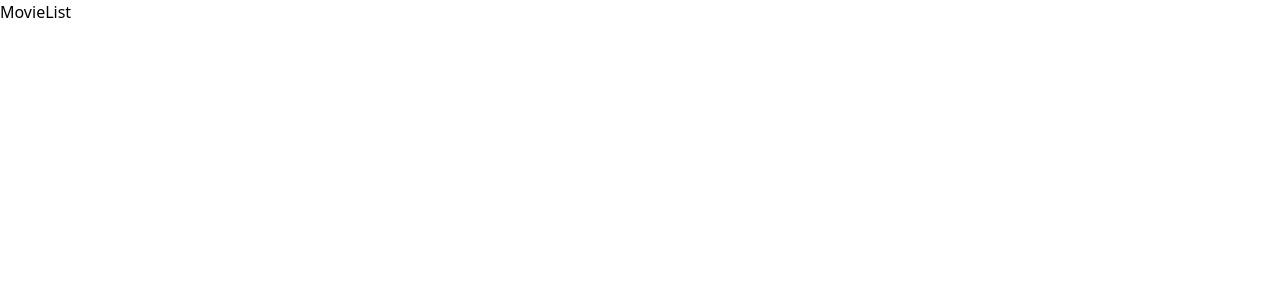
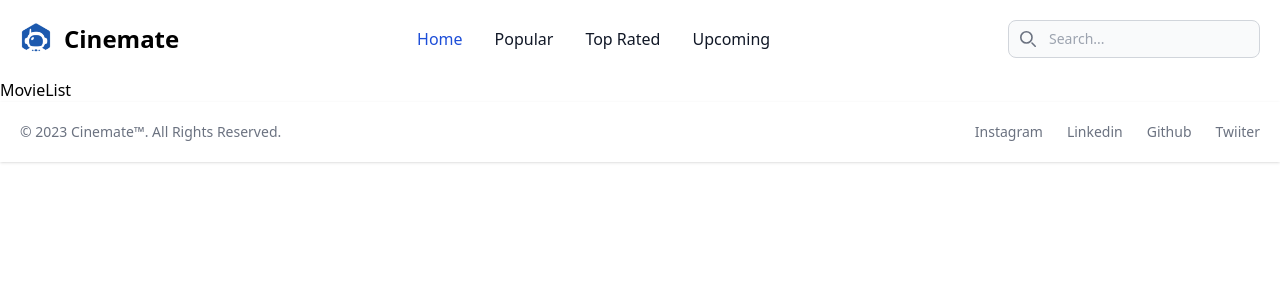
Before and after one commit to Ankit-Kum-ar/cinemate, a React (Create React App) app: page / in a window 1280 px wide. Shown: the top 300 px of the page. Built offline with nearby package versions, Linux system fonts and the light colour scheme.

Commit message:
Creating Header and Footer of website

```diff
--- a/src/App.js
+++ b/src/App.js
@@ -3,10 +3,13 @@
 import MovieDetail from "./pages/MovieDetail";
 import Search from "./pages/Search";
 import PageNotFound from "./pages/PageNotFound";
+import Header from "./components/Header";
+import Footer from "./components/Footer";
 
 function App() {
   return (
-    <>
+    <div>
+      <Header/>
       <Routes>
         {/* Routes go here */}
         <Route path="/" element={<MovieList/>}></Route>
@@ -17,7 +20,8 @@
         <Route path="/search" element={<Search/>}></Route>
         <Route path="*" element={<PageNotFound/>}></Route>
       </Routes>
-    </>
+      <Footer/>
+    </div>
   );
 }
 
--- a/src/components/Footer.jsx
+++ b/src/components/Footer.jsx
@@ -1,10 +1,27 @@
 import React from 'react'
-
+import { Link } from 'react-router-dom'
 const Footer = () => {
   return (
-    <div>
-
-    </div>
+    <footer className="bg-white shadow p-1 dark:bg-gray-800">
+        <div className="w-full mx-auto max-w-screen-xl p-4 md:flex md:items-center md:justify-between">
+          <span className="text-sm text-gray-500 sm:text-center dark:text-gray-400">© 2023 <Link to="/" className="hover:underline">Cinemate™</Link>. All Rights Reserved.
+        </span>
+        <ul className="flex flex-wrap items-center mt-3 text-sm font-medium text-gray-500 dark:text-gray-400 sm:mt-0">
+            <li>
+                <a href="#" className="hover:underline me-4 md:me-6">Instagram</a>
+            </li>
+            <li>
+                <a href="#" className="hover:underline me-4 md:me-6">Linkedin</a>
+            </li>
+            <li>
+                <a href="#" className="hover:underline me-4 md:me-6">Github</a>
+            </li>
+            <li>
+                <a href="#" className="hover:underline">Twiiter</a>
+            </li>
+        </ul>
+        </div>
+    </footer>
   )
 }
 
--- a/src/components/Header.jsx
+++ b/src/components/Header.jsx
@@ -1,9 +1,68 @@
-import React from 'react'
-
+import React, { useState } from 'react'
+import logo from '../assets/logo.png'
+import { Link, NavLink } from 'react-router-dom'
 const Header = () => {
+  const activeClass = "block py-2 px-3 text-white bg-blue-700 rounded md:bg-transparent md:text-blue-700 md:p-0 md:dark:text-blue-500";
+  const inActivClass = "block py-2 px-3 text-gray-900 rounded hover:bg-gray-100 md:hover:bg-transparent md:hover:text-blue-700 md:p-0 dark:text-white md:dark:hover:text-blue-500 dark:hover:bg-gray-700 dark:hover:text-white md:dark:hover:bg-transparent dark:border-gray-700";
+  const [hidden, setHidden] = useState(true);
   return (
     <div>
+      <nav className="bg-white border-gray-200 dark:bg-gray-900 p-1">
+        <div className="max-w-screen-xl flex flex-wrap items-center justify-between mx-auto p-4">
+        <Link to="/" className="flex items-center space-x-3 rtl:space-x-reverse">
+            <img src={logo} className="h-8" alt="Flowbite Logo" />
+            <span className="self-center text-2xl font-semibold whitespace-nowrap dark:text-white">Cinemate</span>
+        </Link>
+        <div className="flex md:order-2">
+          <button type="button" data-collapse-toggle="navbar-search" onClick={() => setHidden(!hidden)} aria-controls="navbar-search" aria-expanded="false" className="md:hidden text-gray-500 dark:text-gray-400 hover:bg-gray-100 dark:hover:bg-gray-700 focus:outline-none focus:ring-4 focus:ring-gray-200 dark:focus:ring-gray-700 rounded-lg text-sm p-2.5 me-1">
+            <svg className="w-5 h-5" aria-hidden="true" xmlns="http://www.w3.org/2000/svg" fill="none" viewBox="0 0 20 20">
+              <path stroke="currentColor" strokeLinecap="round" strokeLinejoin="round" strokeWidth="2" d="m19 19-4-4m0-7A7 7 0 1 1 1 8a7 7 0 0 1 14 0Z"/>
+            </svg>
+            <span className="sr-only">Search</span>
+          </button>
+          <div className="relative hidden md:block">
+            <div className="absolute inset-y-0 start-0 flex items-center ps-3 pointer-events-none">
+              <svg className="w-4 h-4 text-gray-500 dark:text-gray-400" aria-hidden="true" xmlns="http://www.w3.org/2000/svg" fill="none" viewBox="0 0 20 20">
+                <path stroke="currentColor" strokeLinecap="round" strokeLinejoin="round" strokeWidth="2" d="m19 19-4-4m0-7A7 7 0 1 1 1 8a7 7 0 0 1 14 0Z"/>
+              </svg>
+              <span className="sr-only">Search icon</span>
+            </div>
+            <input type="text" id="search-navbar" className="block w-full p-2 ps-10 text-sm text-gray-900 border border-gray-300 rounded-lg bg-gray-50 focus:ring-blue-500 focus:border-blue-500 dark:bg-gray-700 dark:border-gray-600 dark:placeholder-gray-400 dark:text-white dark:focus:ring-blue-500 dark:focus:border-blue-500" placeholder="Search..."/>
+          </div>
+          <button data-collapse-toggle="navbar-search" onClick={() => setHidden(!hidden)} type="button" className="inline-flex items-center p-2 w-10 h-10 justify-center text-sm text-gray-500 rounded-lg md:hidden hover:bg-gray-100 focus:outline-none focus:ring-2 focus:ring-gray-200 dark:text-gray-400 dark:hover:bg-gray-700 dark:focus:ring-gray-600" aria-controls="navbar-search" aria-expanded="false">
+              <span className="sr-only">Open main menu</span>
+              <svg className="w-5 h-5" aria-hidden="true" xmlns="http://www.w3.org/2000/svg" fill="none" viewBox="0 0 17 14">
+                  <path stroke="currentColor" strokeLinecap="round" strokeLinejoin="round" strokeWidth="2" d="M1 1h15M1 7h15M1 13h15"/>
+              </svg>
+          </button>
+        </div>
+          <div className={` ${hidden ? "hidden" : ""} items-center justify-between w-full md:flex md:w-auto md:order-1`} id="navbar-search">
+            <div className="relative mt-3 md:hidden">
+              <div className="absolute inset-y-0 start-0 flex items-center ps-3 pointer-events-none">
+                <svg className="w-4 h-4 text-gray-500 dark:text-gray-400" aria-hidden="true" xmlns="http://www.w3.org/2000/svg" fill="none" viewBox="0 0 20 20">
+                  <path stroke="currentColor" strokeLinecap="round" strokeLinejoin="round" strokeWidth="2" d="m19 19-4-4m0-7A7 7 0 1 1 1 8a7 7 0 0 1 14 0Z"/>
+                </svg>
+              </div>
+              <input type="text" id="search-navbar" className="block w-full p-2 ps-10 text-sm text-gray-900 border border-gray-300 rounded-lg bg-gray-50 focus:ring-blue-500 focus:border-blue-500 dark:bg-gray-700 dark:border-gray-600 dark:placeholder-gray-400 dark:text-white dark:focus:ring-blue-500 dark:focus:border-blue-500" placeholder="Search..."/>
+            </div>
+            <ul className="flex flex-col p-4 md:p-0 mt-4 font-medium border border-gray-100 rounded-lg bg-gray-50 md:space-x-8 rtl:space-x-reverse md:flex-row md:mt-0 md:border-0 md:bg-white dark:bg-gray-800 md:dark:bg-gray-900 dark:border-gray-700">
+              <li>
+                <NavLink to="/" className={({isActive}) => isActive ? activeClass : inActivClass} end>Home</NavLink> {/* This is way to active a className and inActive it when clicked on component*/}
+              </li>
+              <li>
+                <NavLink to="/movies/popular" className={({isActive}) => isActive ? activeClass : inActivClass}>Popular</NavLink>
+              </li>
+              <li>
+                <NavLink to="/movies/top" className={({isActive}) => isActive ? activeClass : inActivClass}>Top Rated</NavLink>
+              </li>
+              <li>
+                <NavLink to="movies/upcoming" className={({isActive}) => isActive ? activeClass : inActivClass}>Upcoming</NavLink>
+              </li>
 
+            </ul>
+          </div>
+        </div>
+      </nav>
     </div>
   )
 }
```
